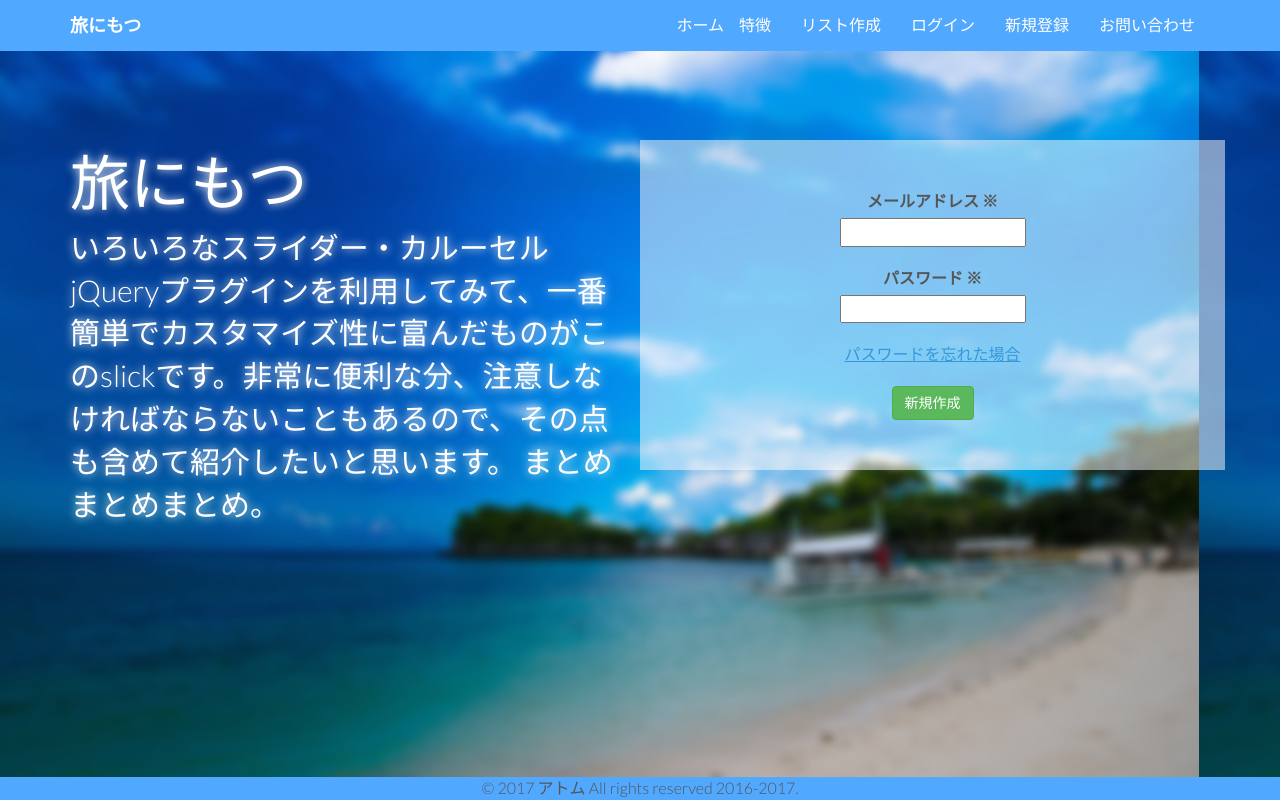
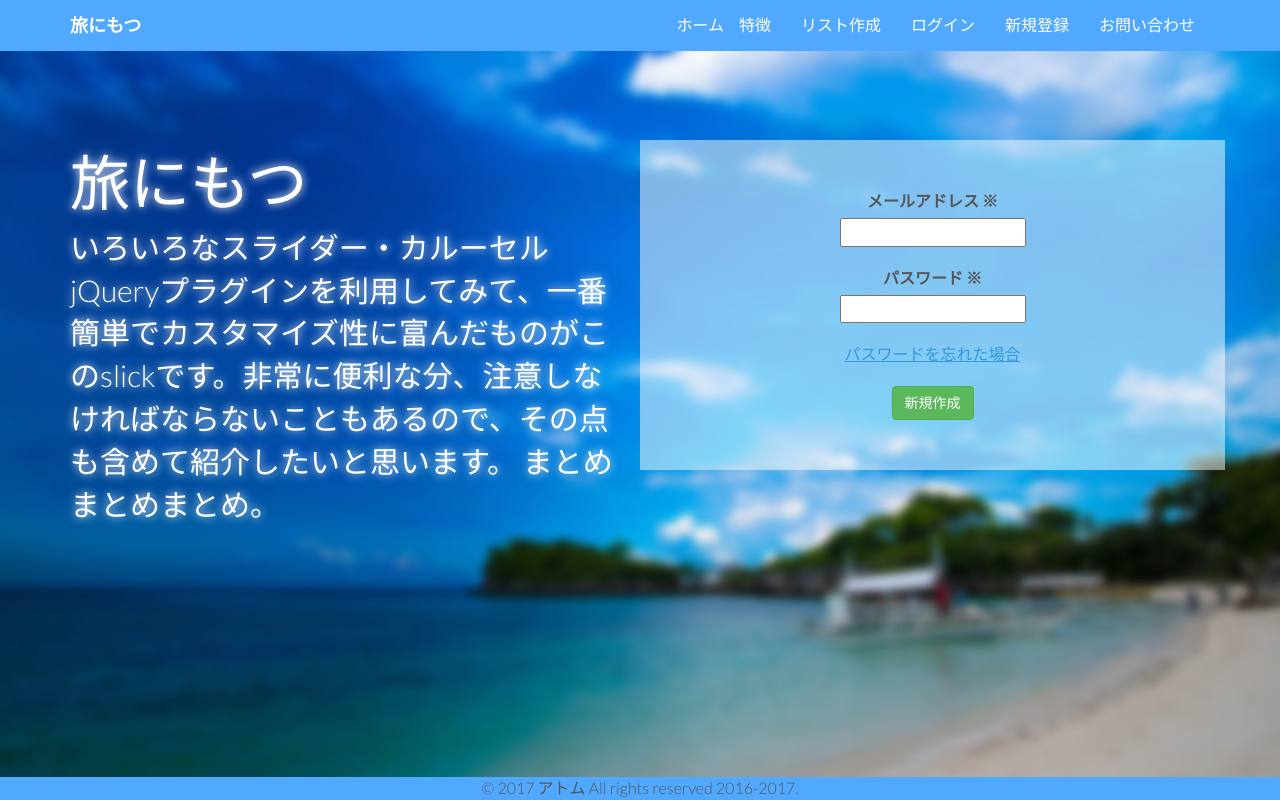
Before and after one commit to otomoyoshi/atom, a PHP site: page /template/sign_in.php in a window 1280 px wide. Run offline with PHP 8.4, Linux system fonts and the light colour scheme; some libraries are stand-ins or nearby versions; some web fonts are replaced.

Commit message:
ミス修正

```diff
--- a/theme/assets/css/sign_in.css
+++ b/theme/assets/css/sign_in.css
@@ -24,5 +24,7 @@
 }
 
 body {
-background: url(../img/dark_beach1.jpg)
+background: url(../img/dark_beach1.jpg);
+  background-repeat: no-repeat;
+  background-size: cover;
 }
```
